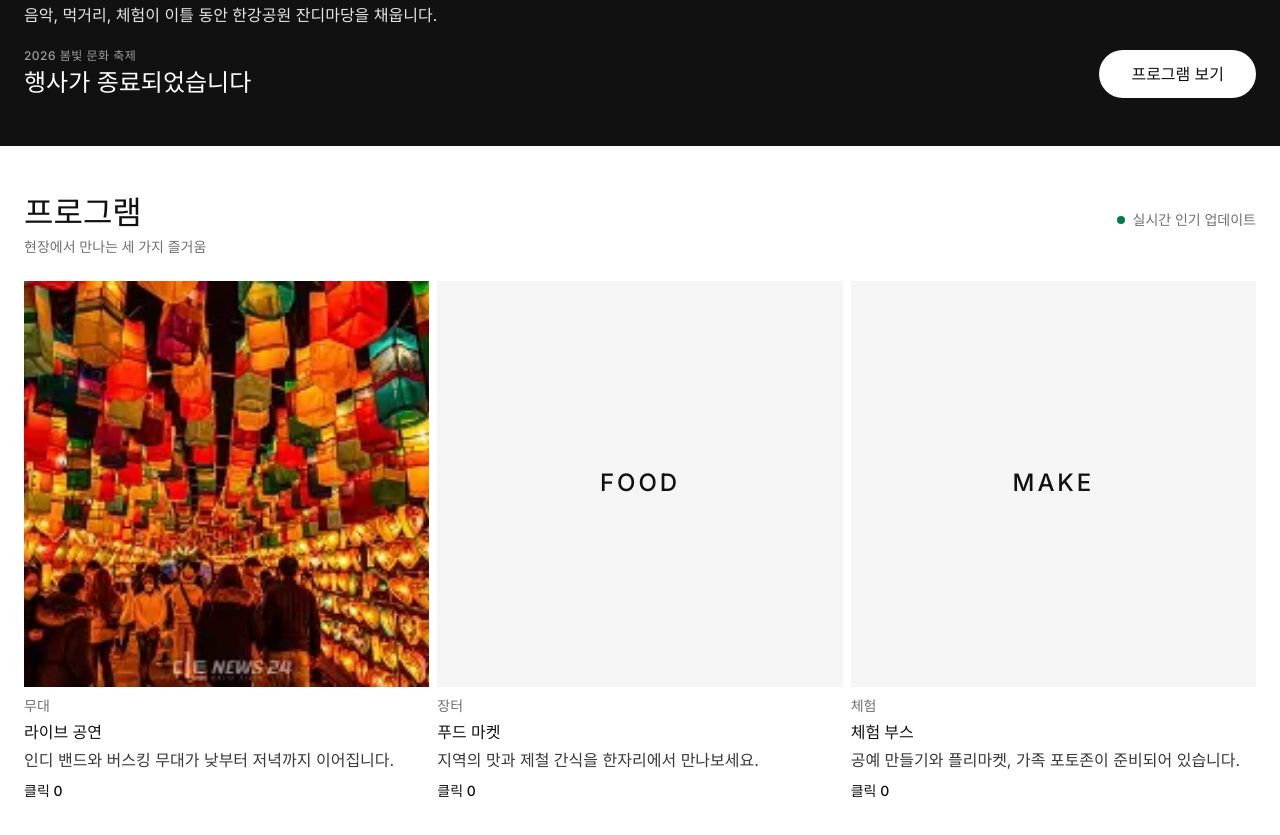
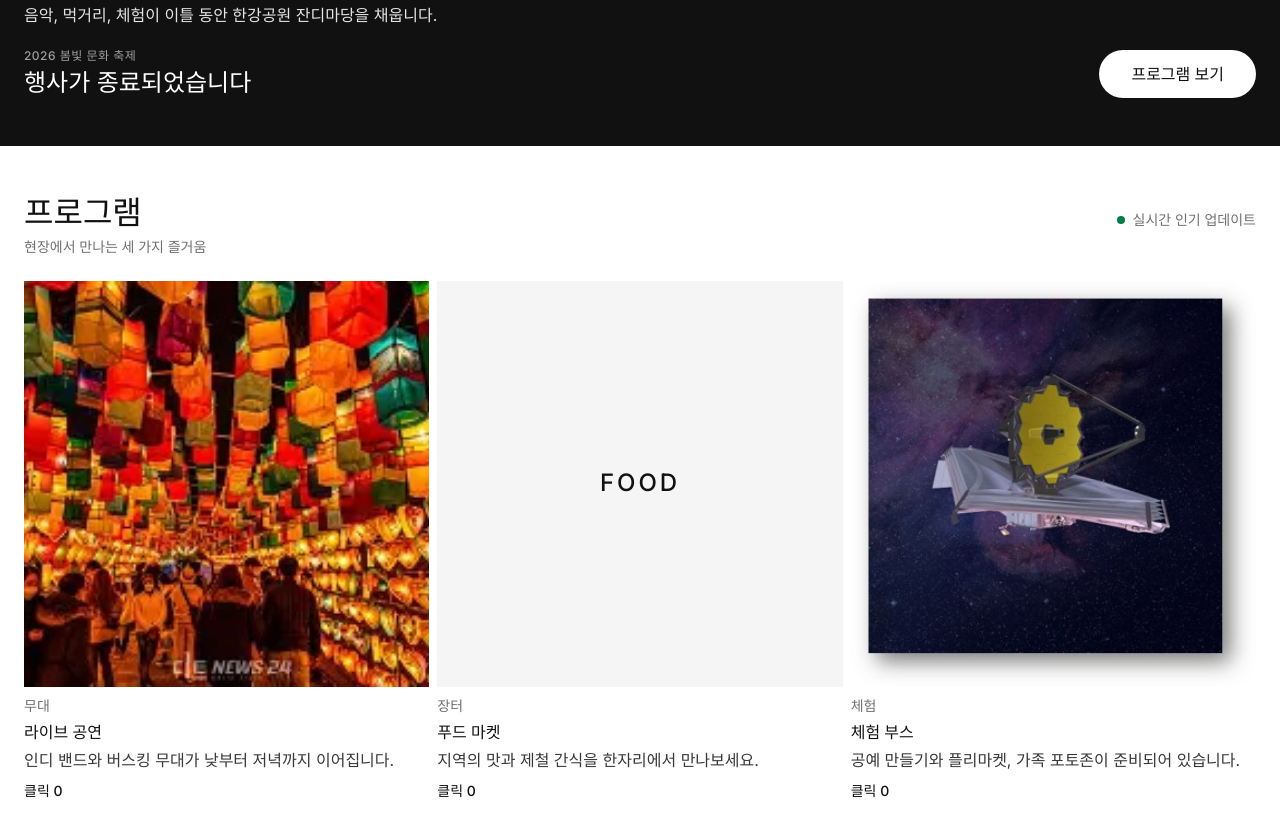
Before and after one commit to mimi4569/bombit-festival-site, a plain HTML site: page index.html in a window 1280 px wide. Shown: the part 543-1378 px from the top of the page. Drawn offline with nearby package versions, Linux system fonts and the light colour scheme; no server answers.

Commit message:
Update workshop card image

```diff
--- a/index.html
+++ b/index.html
@@ -91,7 +91,7 @@
           </article>
           <article class="card" data-program-index="2" tabindex="0" role="button" aria-label="체험 부스 클릭 기록">
             <div class="card-media">
-              <span class="card-mark">MAKE</span>
+              <img src="images/workshop.jpg" alt="체험 부스" />
             </div>
             <div class="card-body">
               <div class="card-topline">
```
Also changed, not shown: images/workshop.jpg (added), images/그림6.jpg (added).
